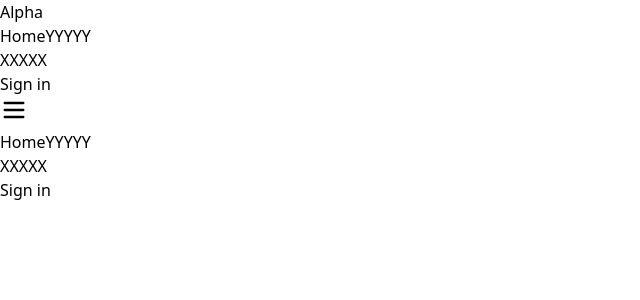
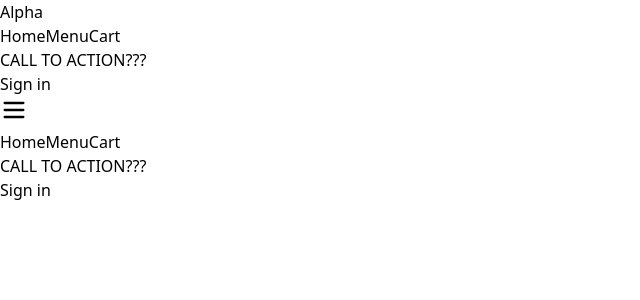
Before and after one commit to lenizeramos/alpha-commerce, a Next.js app in the folder alpha/: page / in a window 1280 px wide. Shown: the top 300 px of the page, without its empty margins (0-640 px from the left). Built offline with nearby package versions, Linux system fonts and the light colour scheme; no server answers.

Commit message:
add routes to navbar and to middleware

```diff
--- a/alpha/src/components/Navbar.tsx
+++ b/alpha/src/components/Navbar.tsx
@@ -13,7 +13,8 @@ import { Menu, X } from "lucide-react";
 
 const navLinks = [
   { name: "Home", href: "/" },
-  { name: "YYYYY", href: "/yyy" },
+  { name: "Menu", href: "/menu" },
+  { name: "Cart", href: "/cart" },
 ];
 
 function Navbar() {
@@ -29,7 +30,7 @@ function Navbar() {
   };
 
   return (
-    <nav className="bg-[#B4FCB6] shadow-md fixed w-full z-10">
+    <nav className="bg-[#d5d7d8] shadow-md fixed w-full z-10">
       <div className="max-w-7xl mx-auto px-4 sm:px-6 lg:px-8">
         <div className="flex justify-between h-16 items-center">
           <Link href="/" className="text-xl font-bold text-gray-900">
@@ -48,8 +49,8 @@ function Navbar() {
               </Link>
             ))}
 
-            <Link href="#email">
-              <p>XXXXX</p>
+            <Link href="#">
+              <p>CALL TO ACTION???</p>
             </Link>
             <div>
               <SignedOut>
@@ -69,12 +70,11 @@ function Navbar() {
           >
             {isOpen ? <X size={28} /> : <Menu size={28} />}
           </button>
-
         </div>
       </div>
 
       <div
-        className={`md:hidden bg-[#B4FCB6] p-4 flex flex-col items-center space-y-4 transition-all duration-300 ease-in-out transform ${
+        className={`md:hidden bg-[#d5d7d8] p-4 flex flex-col items-center space-y-4 transition-all duration-300 ease-in-out transform ${
           isOpen
             ? "max-h-screen opacity-100 translate-y-0"
             : "max-h-0 opacity-0 translate-y-5"
@@ -90,8 +90,8 @@ function Navbar() {
             {link.name}
           </Link>
         ))}
-        <Link href="#email" onClick={closeMenu}>
-          <p>XXXXX</p>
+        <Link href="" onClick={closeMenu}>
+          <p>CALL TO ACTION???</p>
         </Link>
         <div>
           <SignedOut>
```
Also changed, not shown: alpha/src/middleware.ts (+6 -7 lines). Lines whose indentation alone changed are shown as unchanged.
